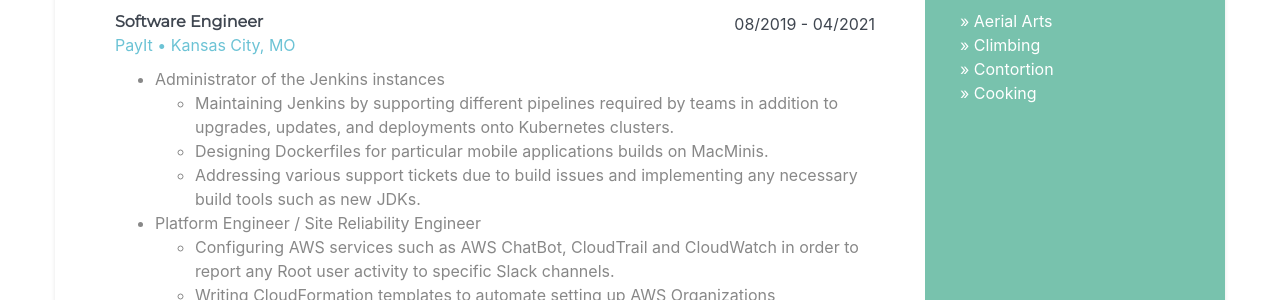
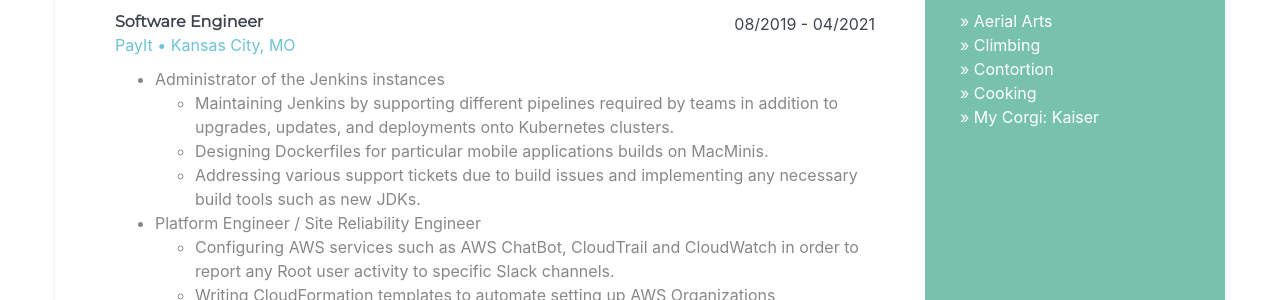
Before and after one commit to ThyRex3/thyrex3.github.io, a Jekyll site: the page built from _pages/resume.html, in a window 1280 px wide and 900 px high, scrolled down 1001 px. Shown: the part 153-453 px from the top of the window. Built offline with Jekyll 4.4.1, drawn with Linux system fonts in a browser that asks for light colours; nearby versions of some CDN libraries.

Commit message:
Interests

```diff
--- a/_pages/resume.html
+++ b/_pages/resume.html
@@ -59,6 +59,7 @@ permalink: /resume.html
                     <li>Climbing</li>
                     <li>Contortion</li>
                     <li>Cooking</li>
+                    <li>My Corgi: Kaiser</li>
                 </ul>
             </div><!--//interests-->
 
```
